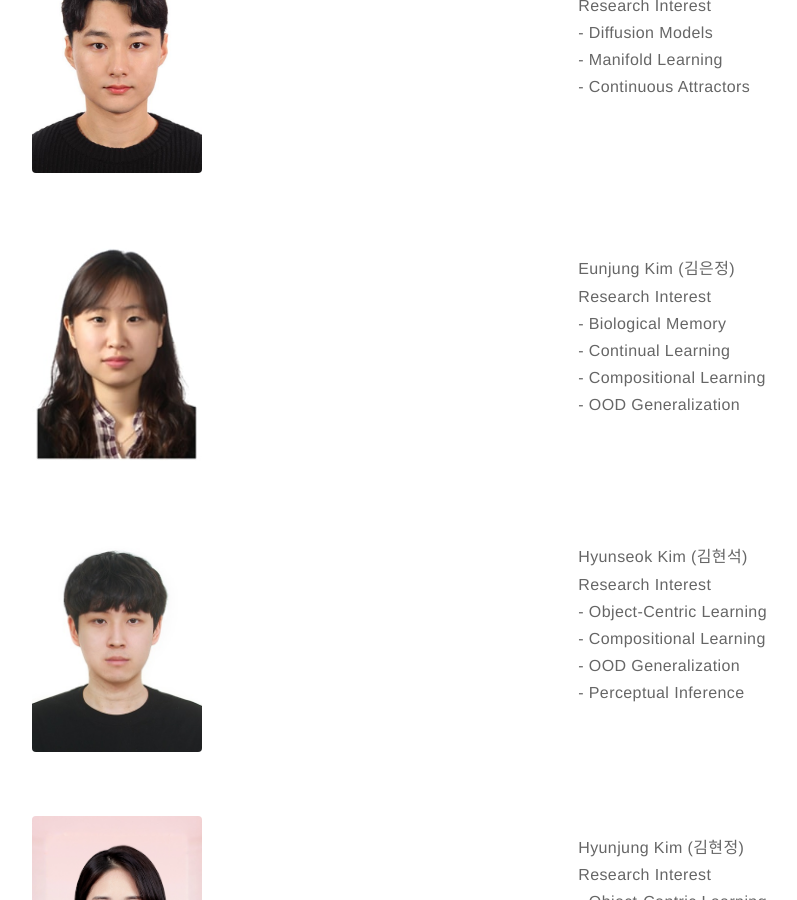
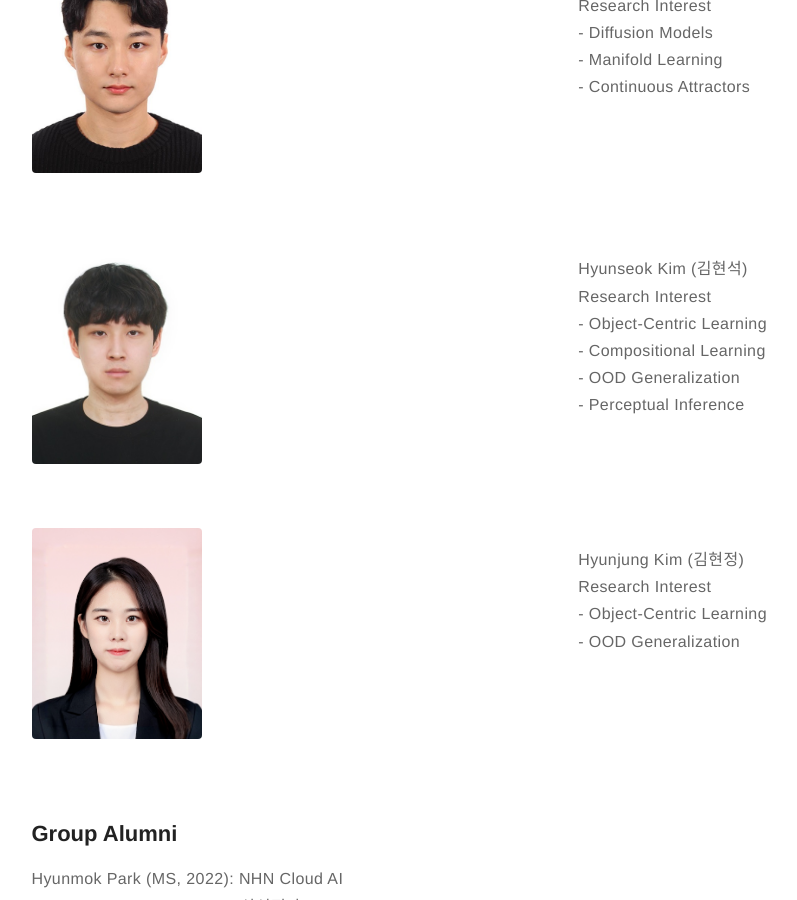
Before and after one commit to kijungyoon/kijungyoon.github.io, a Jekyll site: the page built from people.md, in a window 1280 px wide and 900 px high, scrolled down 1901 px. Shown: the whole window, without its empty margins (82-879 px from the left). Built offline with Jekyll 4.4.1, drawn with Linux system fonts in a browser that asks for light colours.

Commit message:
Update people.md

```diff
--- a/people.md
+++ b/people.md
@@ -88,22 +88,6 @@
 
 <div class="side-by-side">
     <div class="toleft">
-	<img class="image" src="https://kijungyoon.github.io/assets/images/EunjungKim.jpg" alt="Alt Text" width="170">
-	<figcaption class="caption"></figcaption>
-    </div>
-
-    <div class="toright"><br>
-    <p><b>Eunjung Kim (김은정)</b><br>
-		Research Interest<br>
-		- Biological Memory<br>
-	    - Continual Learning<br>
-		- Compositional Learning<br>
-		- OOD Generalization</p>
-    </div>
-</div>
-
-<div class="side-by-side">
-    <div class="toleft">
 	<img class="image" src="https://kijungyoon.github.io/assets/images/HyunSeokKim.jpg" alt="Alt Text" width="170">
 	<figcaption class="caption"></figcaption>
     </div>
```
